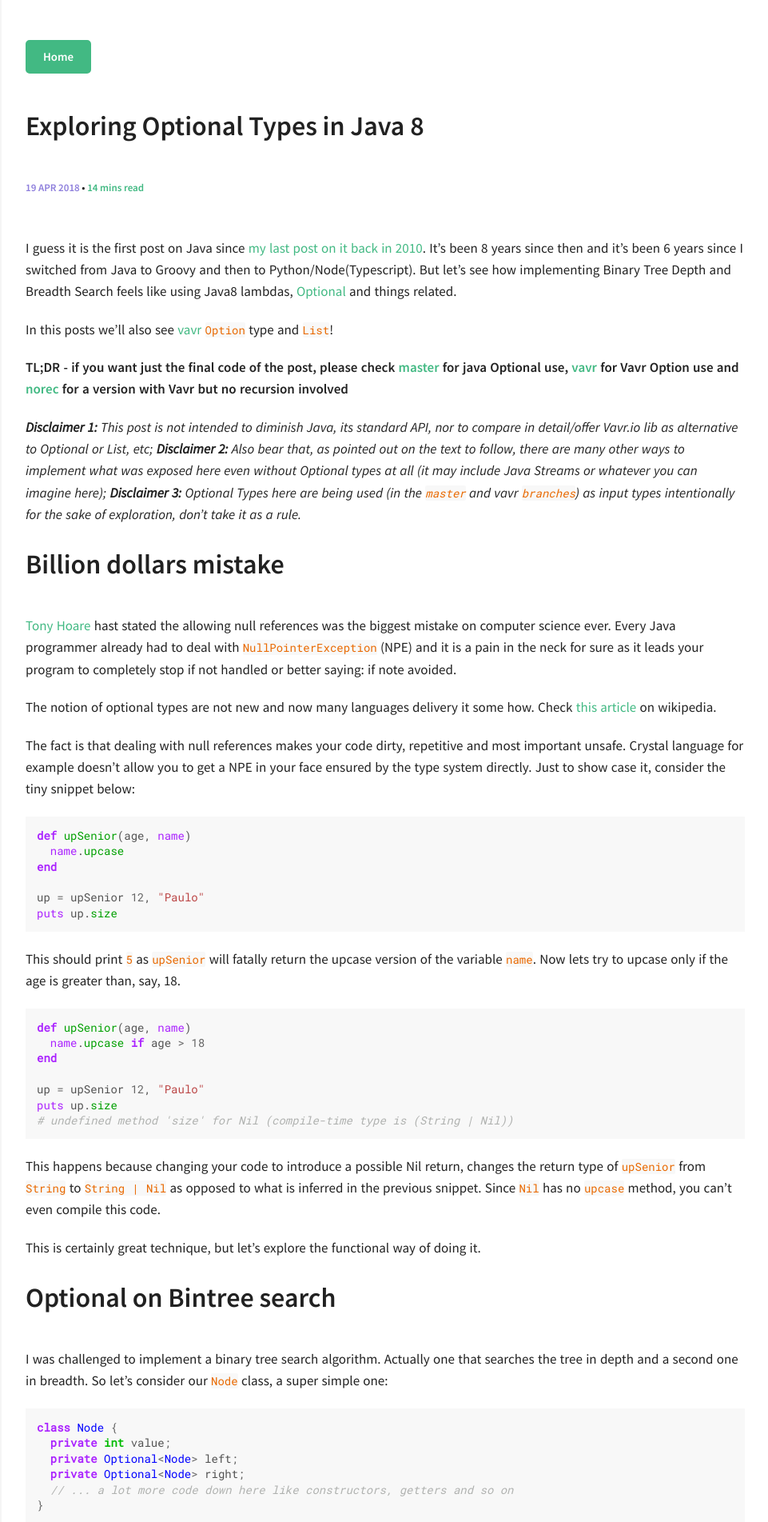
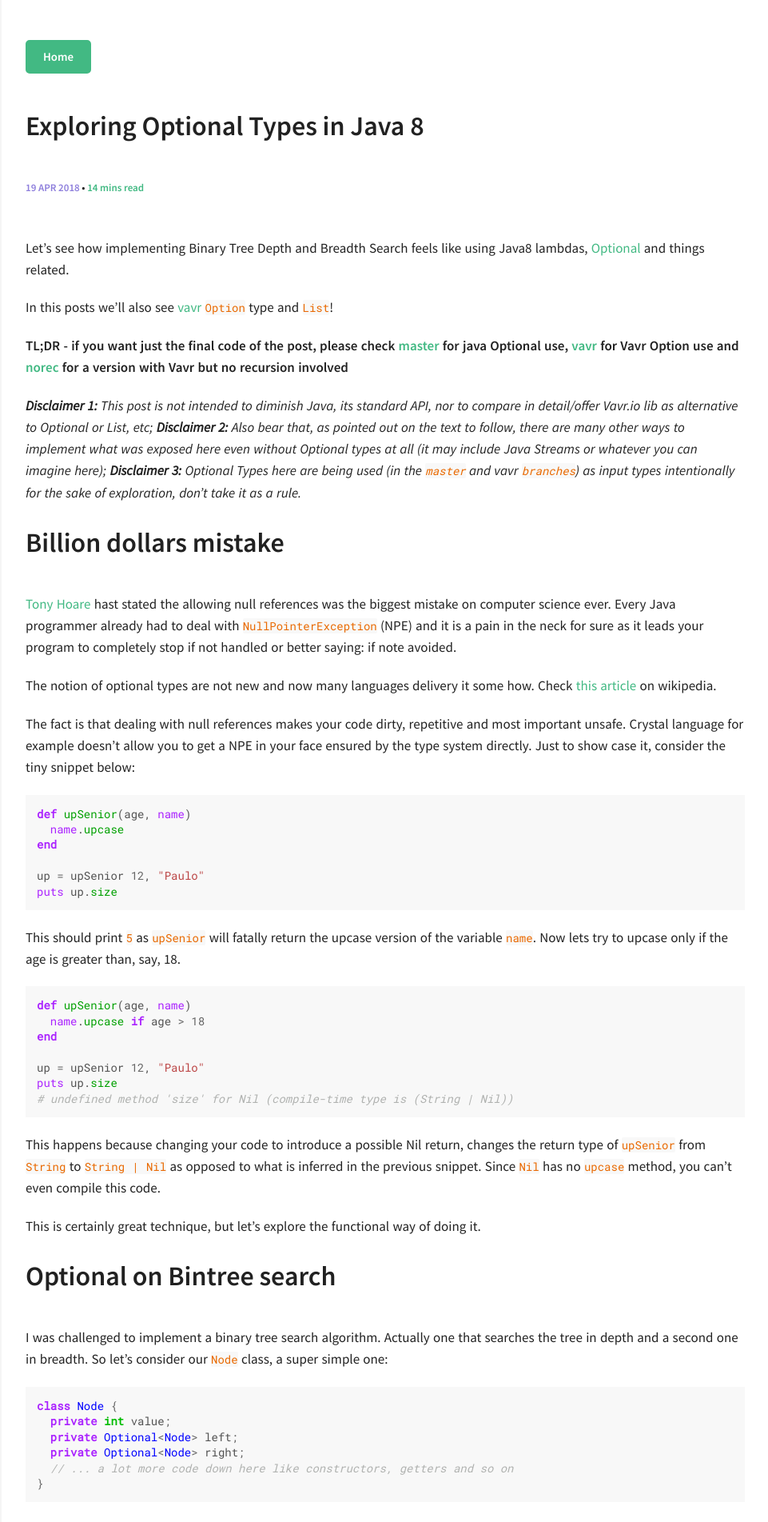
Before and after one commit to paulosuzart/paulosuzart.github.io, a Jekyll site: the page built from _posts/2018-04-19-exploring-optional-types-in-java8.md, in a window 1280 px wide. Shown: the top 1903 px of the page at 80% size, without its empty margins (318-1279 px from the left). Built offline with Jekyll 4.4.1, drawn with Linux system fonts in a browser that asks for light colours; comment, search, counter and statistics services are not loaded.

Commit message:
reduced intro

```diff
--- a/_posts/2018-04-19-exploring-optional-types-in-java8.md
+++ b/_posts/2018-04-19-exploring-optional-types-in-java8.md
@@ -6,7 +6,7 @@ comments: true
 categories: [ java ]
 ---
 
-I guess it is the first post on Java since [my last post on it back in 2010](https://codemountain.wordpress.com/category/java/). It's been 8 years since then and it's been 6 years since I switched from Java to Groovy and then to Python/Node(Typescript). But let's see how implementing Binary Tree Depth and Breadth Search feels like using Java8 lambdas, [Optional](https://docs.oracle.com/javase/8/docs/api/java/util/Optional.html) and things related.
+Let's see how implementing Binary Tree Depth and Breadth Search feels like using Java8 lambdas, [Optional](https://docs.oracle.com/javase/8/docs/api/java/util/Optional.html) and things related.
 
 In this posts we'll also see [vavr](http://www.vavr.io/) `Option` type and `List`!
 
```
